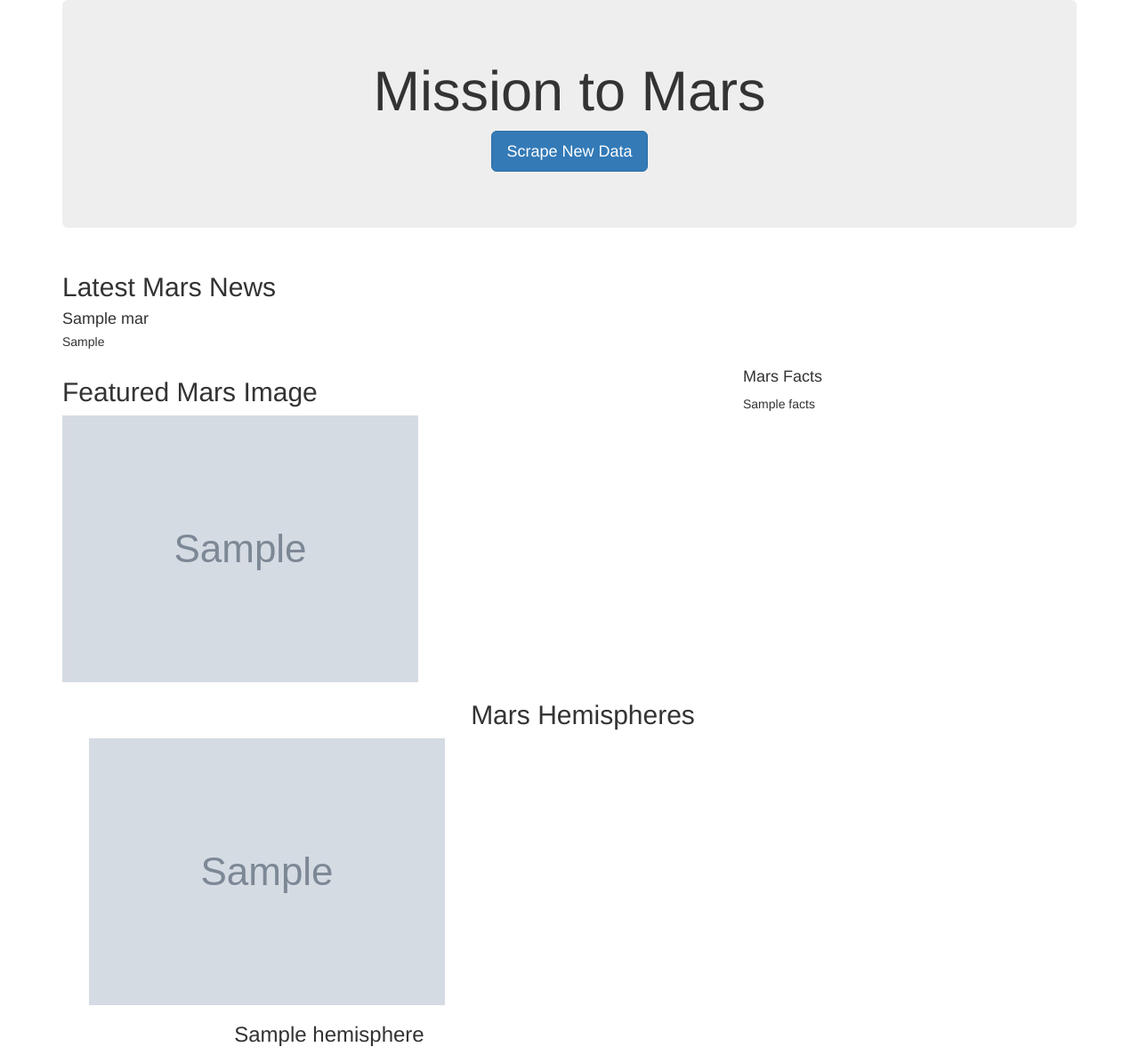
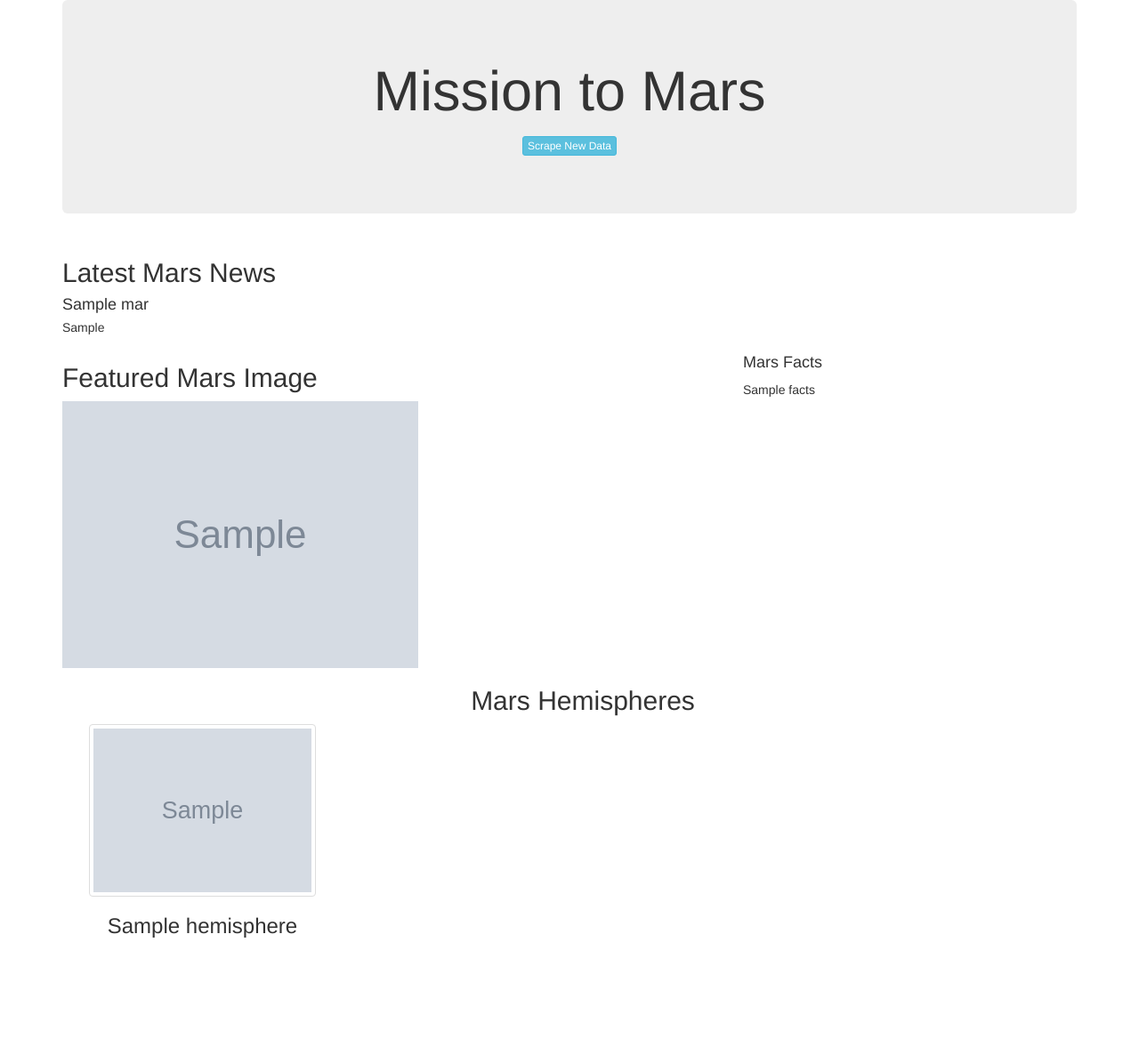
Before and after one commit to asukmawan/Mission-to-Mars, a Flask app: page / in a window 1280 px wide. Shown: the whole page at 89% size. After the commit the page ends 1054 px from the top, so only its background shows below. Run offline with Flask 2, Linux system fonts and the light colour scheme; grey boxes marked "Sample" are stand-in pictures; a database or web service that is not in the repository returns one stand-in record (values such as "Sample title"); some libraries are stand-ins or nearby versions.

Commit message:
Add Bootstrap Components: Button sty and img thumb

```diff
--- a/templates/index.html
+++ b/templates/index.html
@@ -22,7 +22,7 @@
         <!-- The "btn btn-primary btn-lg" classes are also part of Bootstrap's button component (we're using Bootstrap to create a button instead of the <button /> tag and element). -->
         <!-- There are three classes here because we're telling Bootstrap that we're using a button (btn), it's the primary color (btn-primary), and it's large (btn-lg). -->
         <!-- We've added a role="button" role so that the webpage knows this link functions as a button, not as a regular hyperlink. This just boils down to aesthetics, though. -->
-        <p><a class="btn btn-primary btn-lg" href="/scrape" role="button">Scrape New Data</a></p>
+        <p><a class="btn btn-info btn-xs" href="/scrape" role="button">Scrape New Data</a></p>
       </div>
       <!-- Add section for Mars News -->
       <!-- Bootstrap Grid is a very useful tool because it provides extremely flexible and customizable layouts for all of your HTML components. -->
@@ -77,10 +77,10 @@
       <div class="container text-center">
         <h2>Mars Hemispheres</h2>
         {% for hemisphere in mars.hemispheres %}
-        <div class="col-md-6">
+        <div class="col-md-3">
           <img
             src="{{hemisphere.image_url}}"
-            class="img-responsive"
+            class="img-thumbnail"
             alt="Responsive image"
           />
           <h3>{{hemisphere.title}}</h3>
```
